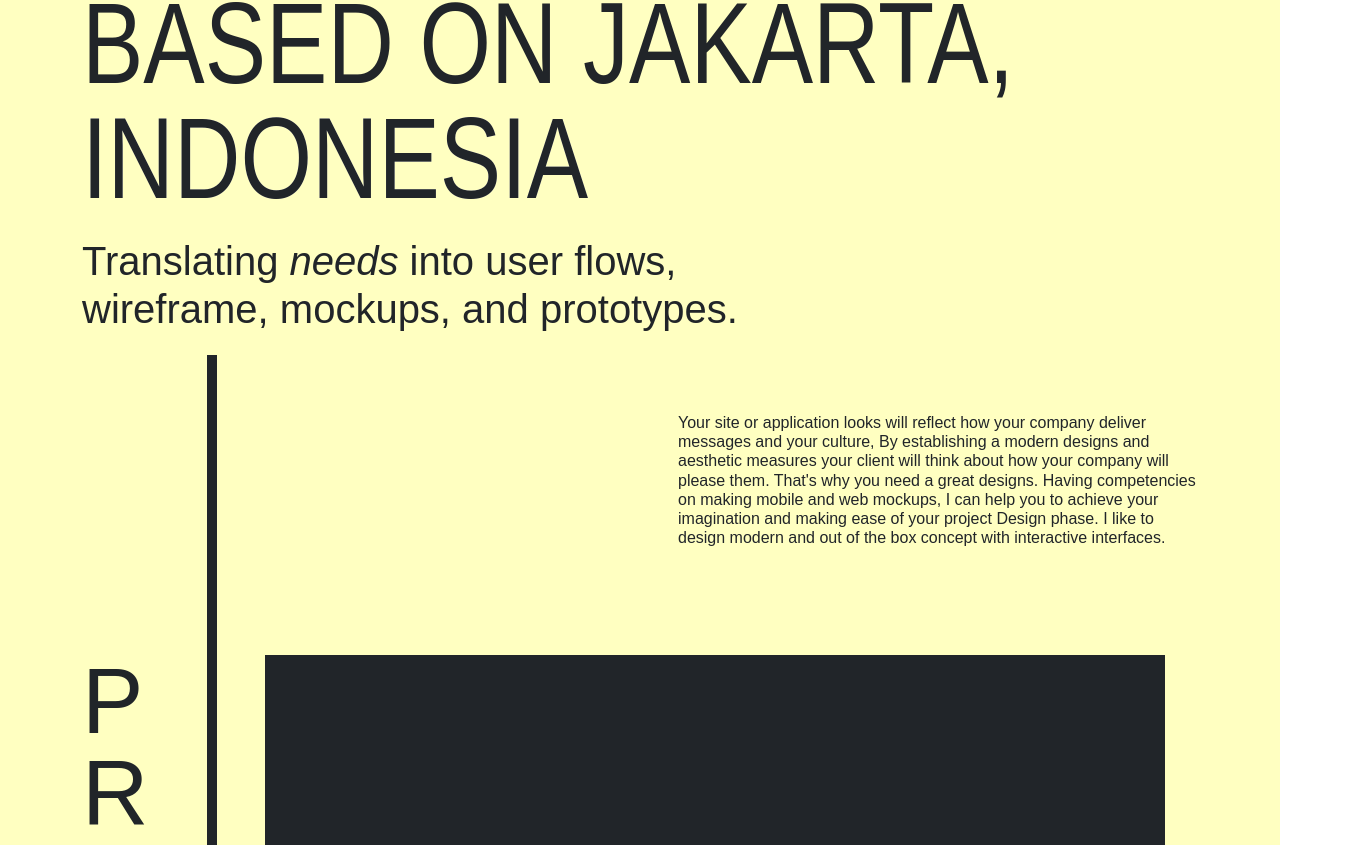
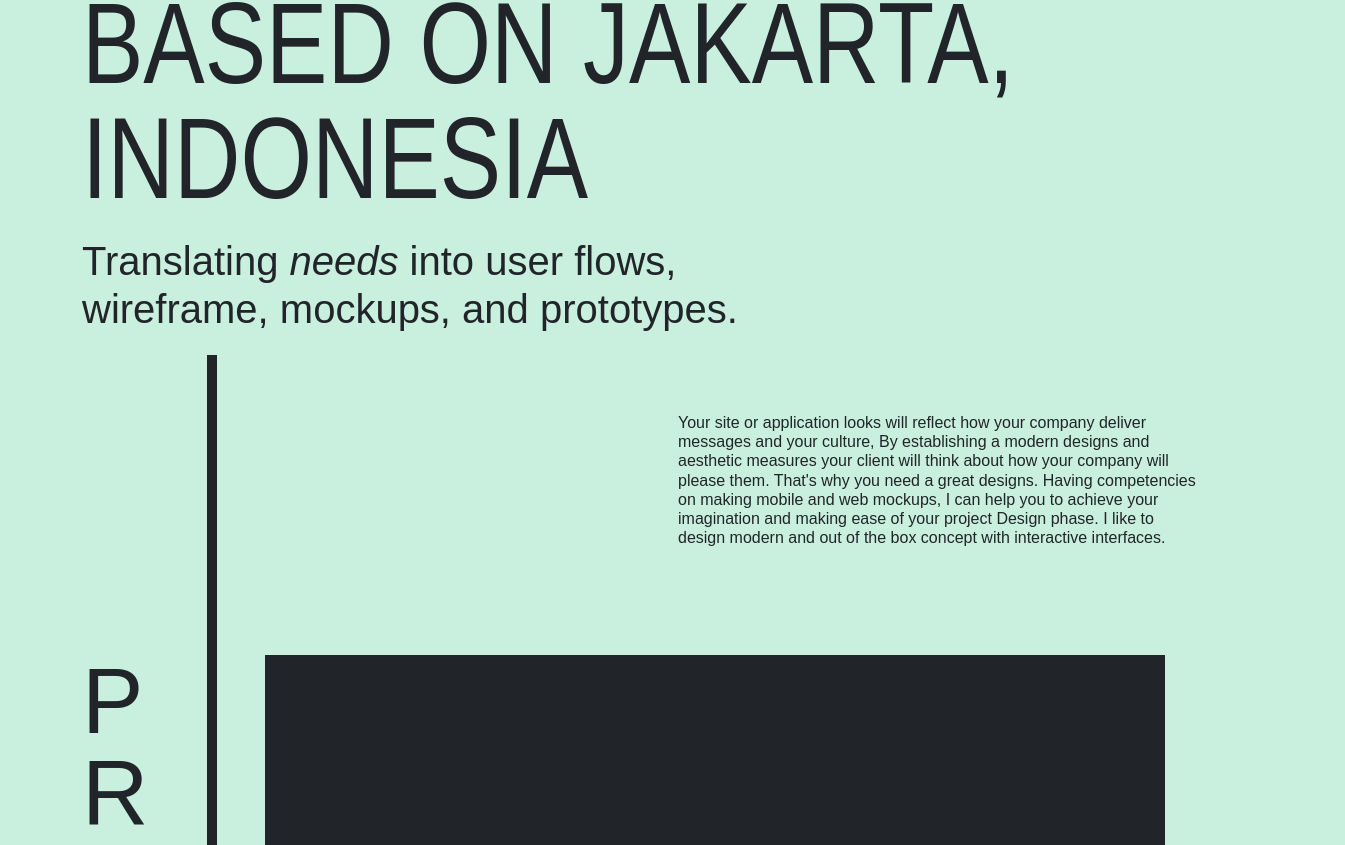
Before and after one commit to hazelflith/Portfolio, a Next.js app: page /uiux in a window 1280 px wide. Shown: the part 255-1100 px from the top of the page, 1345 px wide, since content can reach past the window. Built offline with nearby package versions, Linux system fonts and the light colour scheme; a web font is replaced by a local one.

Commit message:
✨Adding blurry blob

```diff
--- a/pages/uiux.js
+++ b/pages/uiux.js
@@ -11,7 +11,7 @@ export default function Uiux() {
   let elmOverlay
   let overlay
   useEffect(() => {
-
+    document.body.style.backgroundColor = "#c9efde";
     elmHamburger = document.querySelector('.btn-home');
     gNavItems = document.querySelectorAll('.global-menu__item');
     elmOverlay = document.querySelector('.shape-overlays');
@@ -46,6 +46,12 @@ export default function Uiux() {
         opacity: 1,
         duration: 2.75,
         delay: 0.70,
+        ease: "expo",
+      })
+      gsap.to(".blob-bg", {
+        opacity: 1,
+        duration: 2.75,
+        delay: 1.5,
         ease: "expo",
       })
 
@@ -191,12 +197,80 @@ export default function Uiux() {
   </svg>
   <Head>
     <title>UIUX | Haris Putratama</title>
-    <meta name="description" content="Haris's Personal Portfolios" />
+    <meta name="description" content="Haris's UIUX Personal Portfolios" />
     <link rel="icon" href="/favicon.ico" />
   </Head>
     <div class="uiux-container">
+      <div class="blob-bg">
+        <div class="blob1">
+          <svg viewBox="0 0 800 500" preserveAspectRatio="none" xmlns="http://www.w3.org/2000/svg" width="100%">
+            <g transform="translate(128.8225326538086, -8.702774047851562)">
+              <defs>
+              <filter id="blur">
+                <feGaussianBlur in="SourceGraphic" stdDeviation="12" result="blurred" />
+              </filter>
+                <linearGradient id="g1" x1="0%" y1="0%" x2="0%" y2="100%">
+                  <stop offset="0%" stop-color= "rgb(238, 205, 163)"></stop>
+                  <stop offset="100%" stop-color= "rgb(239, 98, 159)"></stop>
+                </linearGradient>
+              </defs>
+              <path fill="url(#gradient2)" filter="url(#blur)">
+                <animate attributeName='d'
+                dur="5000ms"
+                repeatCount="indefinite"
+
+                values='M470.5,313.5Q447,377,381,385Q315,393,268.5,418Q222,443,173.5,419Q125,395,109,345.5Q93,296,94.5,250.5Q96,205,123,170Q150,135,183,75Q216,15,269,54Q322,93,360,124Q398,155,446,202.5Q494,250,470.5,313.5Z;
+
+                M425.5,292Q381,334,351,370Q321,406,274.5,403.5Q228,401,171,404Q114,407,108.5,350Q103,293,100,249Q97,205,123,169.5Q149,134,183.5,79.5Q218,25,265.5,68Q313,111,384.5,114.5Q456,118,463,184Q470,250,425.5,292Z;
+
+                M432.5,303Q416,356,364.5,371.5Q313,387,267.5,416Q222,445,157,438.5Q92,432,70.5,370.5Q49,309,56,252Q63,195,76.5,130Q90,65,156.5,64.5Q223,64,274,74.5Q325,85,383,106Q441,127,445,188.5Q449,250,432.5,303Z;
+
+                M470.5,313.5Q447,377,381,385Q315,393,268.5,418Q222,443,173.5,419Q125,395,109,345.5Q93,296,94.5,250.5Q96,205,123,170Q150,135,183,75Q216,15,269,54Q322,93,360,124Q398,155,446,202.5Q494,250,470.5,313.5Z;'></animate>
+              </path>
+            </g>
+          </svg>
+        </div>
+        <div class="blob2">
+          <svg viewBox="0 0 800 500" preserveAspectRatio="none" xmlns="http://www.w3.org/2000/svg" width="100%">
+            <g transform="translate(128.8225326538086, -8.702774047851562)">
+              <path fill="url(#gradient3)" filter="url(#blur)">
+                <animate attributeName='d'
+                dur="5000ms"
+                repeatCount="indefinite"
+
+                values='M470.5,313.5Q447,377,381,385Q315,393,268.5,418Q222,443,173.5,419Q125,395,109,345.5Q93,296,94.5,250.5Q96,205,123,170Q150,135,183,75Q216,15,269,54Q322,93,360,124Q398,155,446,202.5Q494,250,470.5,313.5Z;
+
+                M425.5,292Q381,334,351,370Q321,406,274.5,403.5Q228,401,171,404Q114,407,108.5,350Q103,293,100,249Q97,205,123,169.5Q149,134,183.5,79.5Q218,25,265.5,68Q313,111,384.5,114.5Q456,118,463,184Q470,250,425.5,292Z;
+
+                M432.5,303Q416,356,364.5,371.5Q313,387,267.5,416Q222,445,157,438.5Q92,432,70.5,370.5Q49,309,56,252Q63,195,76.5,130Q90,65,156.5,64.5Q223,64,274,74.5Q325,85,383,106Q441,127,445,188.5Q449,250,432.5,303Z;
+
+                M470.5,313.5Q447,377,381,385Q315,393,268.5,418Q222,443,173.5,419Q125,395,109,345.5Q93,296,94.5,250.5Q96,205,123,170Q150,135,183,75Q216,15,269,54Q322,93,360,124Q398,155,446,202.5Q494,250,470.5,313.5Z;'></animate>
+              </path>
+            </g>
+          </svg>
+        </div>
+        <div class="blob3">
+          <svg viewBox="0 0 800 500" preserveAspectRatio="none" xmlns="http://www.w3.org/2000/svg" width="100%">
+            <g transform="translate(128.8225326538086, -8.702774047851562)">
+              <path fill="url(#gradient1)" filter="url(#blur)">
+                <animate attributeName='d'
+                dur="5000ms"
+                repeatCount="indefinite"
+
+                values='M470.5,313.5Q447,377,381,385Q315,393,268.5,418Q222,443,173.5,419Q125,395,109,345.5Q93,296,94.5,250.5Q96,205,123,170Q150,135,183,75Q216,15,269,54Q322,93,360,124Q398,155,446,202.5Q494,250,470.5,313.5Z;
+
+                M425.5,292Q381,334,351,370Q321,406,274.5,403.5Q228,401,171,404Q114,407,108.5,350Q103,293,100,249Q97,205,123,169.5Q149,134,183.5,79.5Q218,25,265.5,68Q313,111,384.5,114.5Q456,118,463,184Q470,250,425.5,292Z;
+
+                M432.5,303Q416,356,364.5,371.5Q313,387,267.5,416Q222,445,157,438.5Q92,432,70.5,370.5Q49,309,56,252Q63,195,76.5,130Q90,65,156.5,64.5Q223,64,274,74.5Q325,85,383,106Q441,127,445,188.5Q449,250,432.5,303Z;
+
+                M470.5,313.5Q447,377,381,385Q315,393,268.5,418Q222,443,173.5,419Q125,395,109,345.5Q93,296,94.5,250.5Q96,205,123,170Q150,135,183,75Q216,15,269,54Q322,93,360,124Q398,155,446,202.5Q494,250,470.5,313.5Z;'></animate>
+              </path>
+            </g>
+          </svg>
+        </div>
+      </div>
     <div class="intro-transition sticky">
-      <nav class="navbar navbar-expand-lg pt-4 pb-2">
+      <nav class="navbar navbar-expand-lg pt-4 pb-1">
         <div class="navbar-container">
           <div class="d-flex justify-content-between">
           <div class="navbar-brand">
@@ -228,7 +302,6 @@ export default function Uiux() {
 
       </div>
       <div class="container">
-        <div class="vertical-line"></div>
         <div class="content-ui">
           <div class="intro-transition2">
             <div class="uiux-hero mt-5">
@@ -282,6 +355,7 @@ export default function Uiux() {
           </div>
         </div>
       </div>
+
     </div>
     </>
   )
--- a/styles/globals.css
+++ b/styles/globals.css
@@ -17,7 +17,9 @@ a {
 * {
   box-sizing: border-box;
 }
-
+#uiux{
+  background: #c9efde;
+}
 #main-border{
   margin: 30px;
   border: 3px solid;
@@ -30,7 +32,7 @@ a {
   padding-left: 140px;
   padding-right: 140px;
   position: absolute;
-  top: 1vh;
+  top: -20px;
   font-size: 20px;
   line-height: 24px;
   letter-spacing: 0.7em;
@@ -40,7 +42,7 @@ a {
   padding-left: 140px;
   padding-right: 140px;
   position: absolute;
-  bottom: 2.5vh;
+  bottom: -15px;
   font-size: 20px;
   line-height: 24px;
   letter-spacing: 0.5em;
@@ -594,7 +596,8 @@ a {
 	pointer-events: auto;
 }
 .uiux-container{
-  background: #FFFFC1;
+  position: relative;
+  overflow: hidden;
 }
 .intro-transition{
   opacity: 0;
@@ -756,3 +759,37 @@ a {
   top: 0;
   left: 0;
 }
+.blob-bg{
+  position: absolute;
+  width: 100%;
+  height: 100%;
+  z-index: -1;
+  opacity: 0;
+}
+.blob1{
+  position: absolute;
+  width: 100%;
+  height: 100%;
+  top: 50%;
+  left: 35%;
+  scale: 1.75;
+  z-index: -2;
+}
+.blob2{
+  position: absolute;
+  width: 100%;
+  height: 100%;
+  top: 5%;
+  left: -20%;
+  z-index: -2;
+  scale: 1.5;
+}
+.blob3{
+  position: absolute;
+  width: 100%;
+  height: 100%;
+  top: 85%;
+  left: -20%;
+  z-index: -2;
+  scale: 1.5;
+}
```
Also changed, not shown: pages/index.js (+7 -8 lines).
